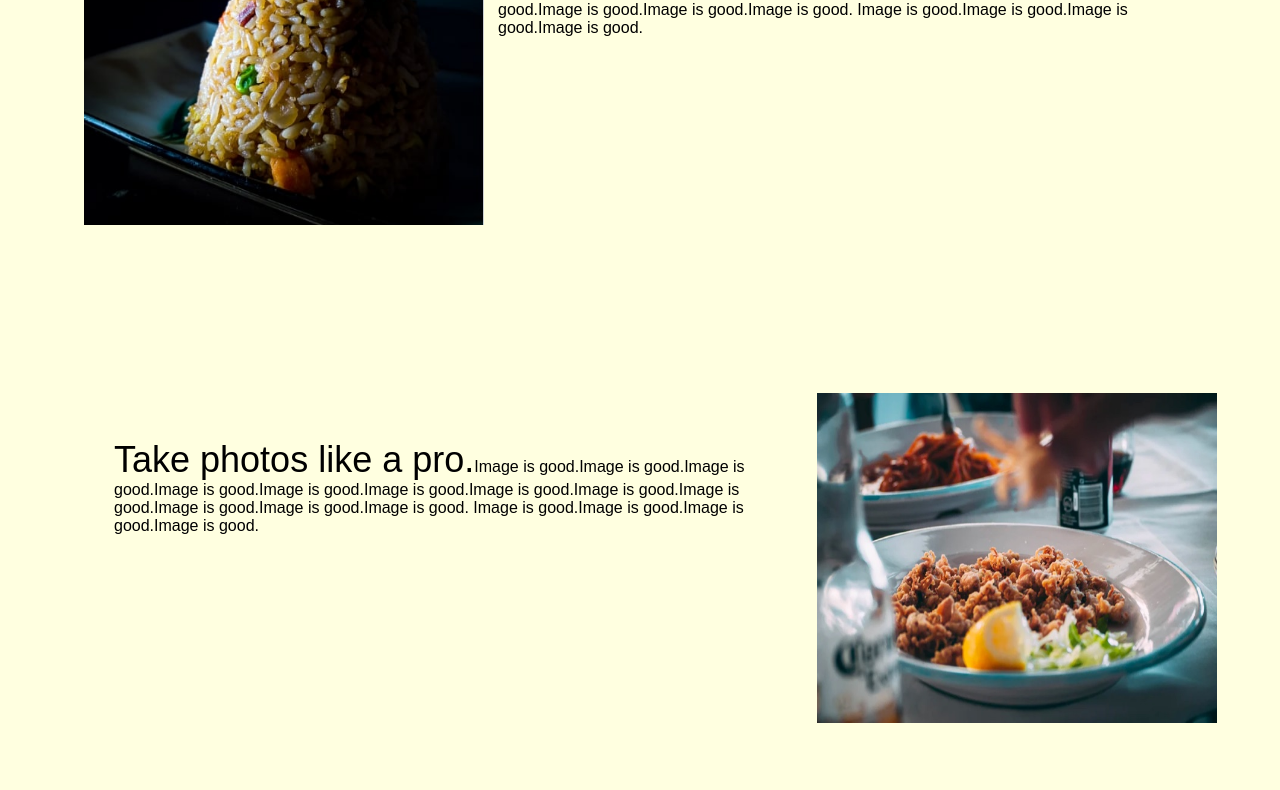
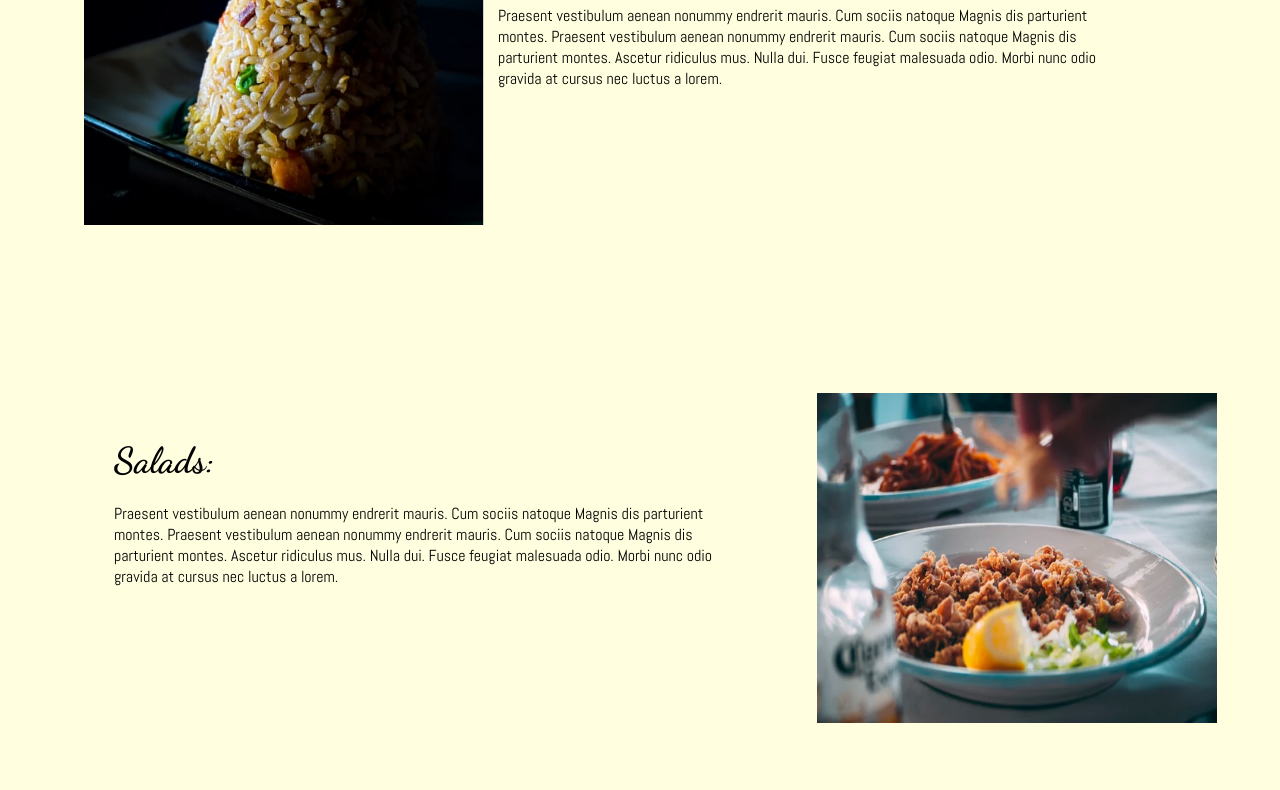
Before and after one commit to Priyal117/JustFOrFoodies, a plain HTML site: page Home.html in a window 1280 px wide. Shown: the part 709-1499 px from the top of the page. Drawn offline with Linux system fonts and the light colour scheme.

Commit message:
Update Home.html

```diff
--- a/Home.html
+++ b/Home.html
@@ -48,16 +48,26 @@
         <div class="content">
             <div class = "row">
             <div class="image1"><img src="gallery5.jpg" width="400" height="330"></div>
-                <div class="text1"><p><span style="font-size:36px">Take photos like a pro.</span>Image is good.Image is good.Image is good.Image is good.Image is good.Image is good.Image is good.Image is good.Image is good.Image is good.Image is good.Image is good.
-                Image is good.Image is good.Image is good.Image is good.
+                <div class="text1"><p style="font-family: 'Abel', sans-serif;"><span style="font-size:36px;font-family: 'Dancing Script', cursive;">Delicious Rice:</span></br></br>Praesent vestibulum aenean nonummy endrerit mauris.
+                    Cum sociis natoque Magnis dis parturient montes.
+                    Praesent vestibulum aenean nonummy endrerit mauris.
+                    Cum sociis natoque Magnis dis parturient montes. Ascetur
+                    ridiculus mus. Nulla dui. Fusce feugiat malesuada odio.
+                    Morbi nunc odio gravida at cursus nec luctus a lorem.
+
             </p></div>
             </div>
         </div>
 
         <div class="content">
             <div class = "row">
-                <div class="text1"><p><span style="font-size:36px">Take photos like a pro.</span>Image is good.Image is good.Image is good.Image is good.Image is good.Image is good.Image is good.Image is good.Image is good.Image is good.Image is good.Image is good.
-                    Image is good.Image is good.Image is good.Image is good.
+                <div class="text1"><p style="font-family: 'Abel', sans-serif;"><span style="font-size:36px;font-family: 'Dancing Script', cursive;">Salads:</span></br></br>Praesent vestibulum aenean nonummy endrerit mauris.
+                    Cum sociis natoque Magnis dis parturient montes.
+                    Praesent vestibulum aenean nonummy endrerit mauris.
+                    Cum sociis natoque Magnis dis parturient montes. Ascetur
+                    ridiculus mus. Nulla dui. Fusce feugiat malesuada odio.
+                    Morbi nunc odio gravida at cursus nec luctus a lorem.
+
                 </p></div>
                 <div class="image1"><img src="image-9.jpg" width="400" height="330"></div>
             </div>
@@ -66,8 +76,13 @@
         <div class="content">
             <div class = "row">
                 <div class="image1"><img src="image-9.jpg" width="400" height="330"></div>
-                <div class="text1"><p><span style="font-size:36px">Take photos like a pro.</span>Image is good.Image is good.Image is good.Image is good.Image is good.Image is good.Image is good.Image is good.Image is good.Image is good.Image is good.Image is good.
-                    Image is good.Image is good.Image is good.Image is good.
+                <div class="text1"><p style="font-family: 'Abel', sans-serif;"><span style="font-size:36px;font-family: 'Dancing Script', cursive;">Delicious Meat:</span></br></br>raesent vestibulum aenean nonummy endrerit mauris.
+                    Cum sociis natoque Magnis dis parturient montes.
+                    Praesent vestibulum aenean nonummy endrerit mauris.
+                    Cum sociis natoque Magnis dis parturient montes. Ascetur
+                    ridiculus mus. Nulla dui. Fusce feugiat malesuada odio.
+                    Morbi nunc odio gravida at cursus nec luctus a lorem.
+
                 </p></div>
 
             </div>
```
